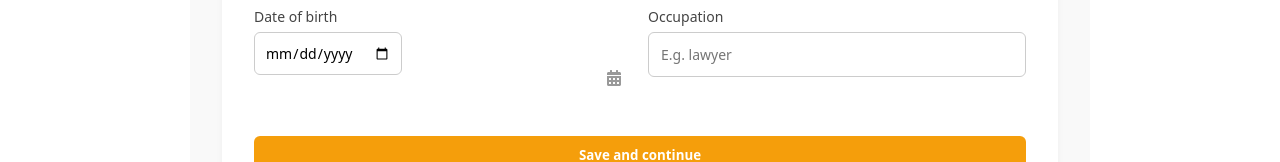
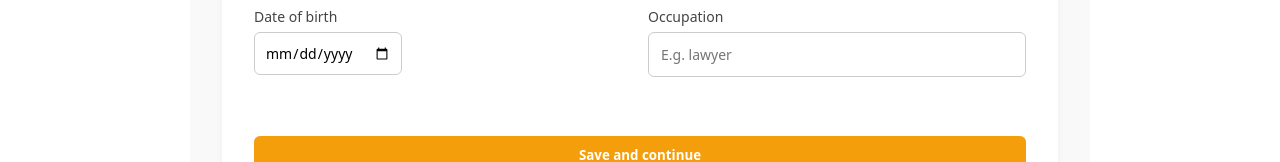
Before and after one commit to Breics/Breics, a React (Vite) app: page /verify-account in a window 1280 px wide. Shown: the part 582-744 px from the top of the page. Built offline with nearby package versions, Linux system fonts and the light colour scheme.

Commit message:
auto-commit

```diff
--- a/src/Pages/verifyPage.jsx
+++ b/src/Pages/verifyPage.jsx
@@ -1,6 +1,6 @@
 import React, { useState } from "react";
 import "../styles/VerifyPage.css";
-import { FaCalendarAlt, FaLock } from "react-icons/fa";
+import {  FaLock } from "react-icons/fa";
 import Navbar from "../components/Dashboard/DasNavbar";
 
 const VerifyAccount = () => {
@@ -114,7 +114,7 @@ const VerifyAccount = () => {
                     onChange={handleChange}
                     required
                   />
-                  <FaCalendarAlt className="calendar-icon" />
+
                 </div>
               </div>
 
```
